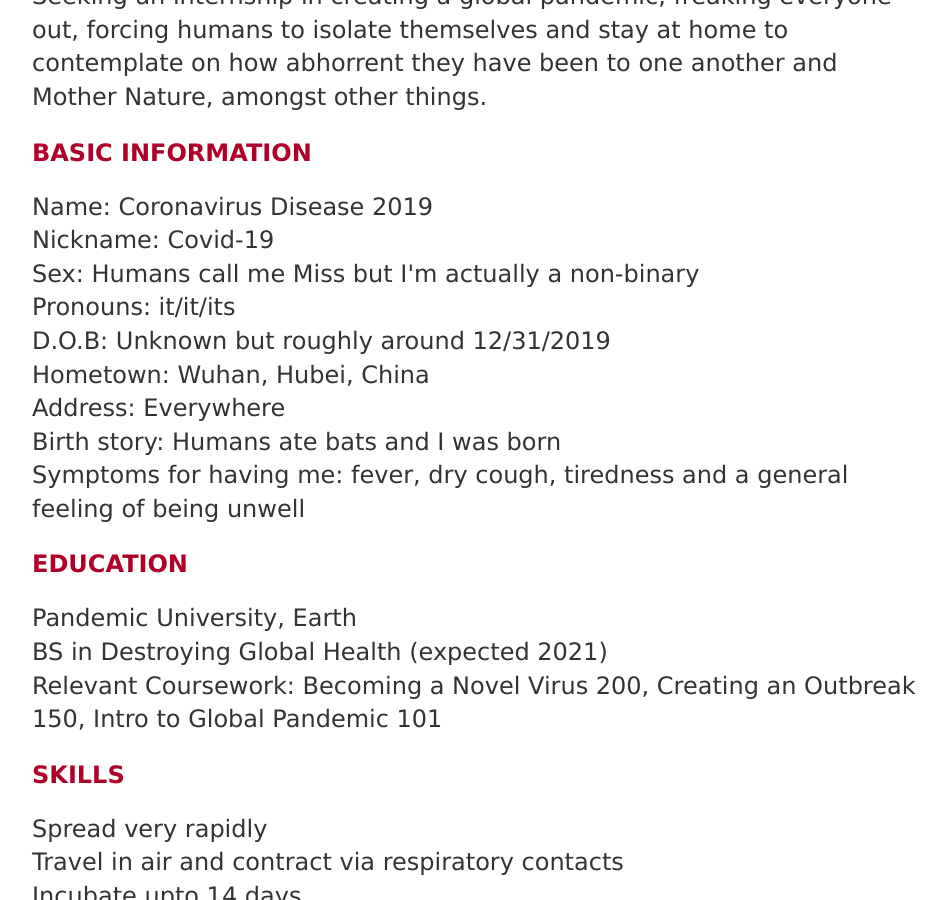
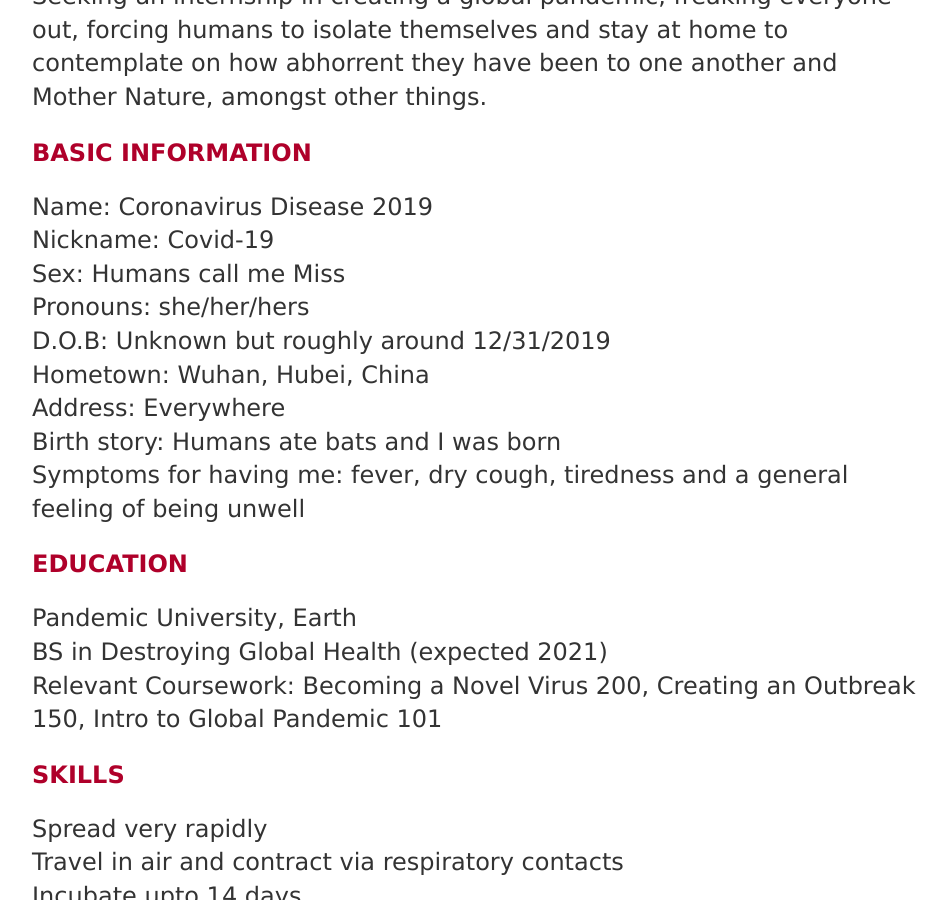
Before and after one commit to haleygiang/haleygiang.github.io, a Jekyll site: the page built from _posts/2020-03-24-haley-giang-first-post.md, in a window 1280 px wide and 900 px high, scrolled down 602 px. Shown: the whole window, without its empty margins (160-1107 px from the left). Built offline with Jekyll 4.4.1, drawn with Linux system fonts in a browser that asks for light colours.

Commit message:
Update 2020-03-24-haley-giang-first-post.md

```diff
--- a/_posts/2020-03-24-haley-giang-first-post.md
+++ b/_posts/2020-03-24-haley-giang-first-post.md
@@ -22,8 +22,8 @@ covid19@pandemic.edu
 <p>
 	Name: Coronavirus Disease 2019
 	<br>Nickname: Covid-19
-	<br>Sex: Humans call me Miss but I'm actually a non-binary
-	<br>Pronouns: it/it/its
+	<br>Sex: Humans call me Miss
+	<br>Pronouns: she/her/hers
 	<br>D.O.B: Unknown but roughly around 12/31/2019
 	<br>Hometown: Wuhan, Hubei, China
 	<br>Address: Everywhere
```
